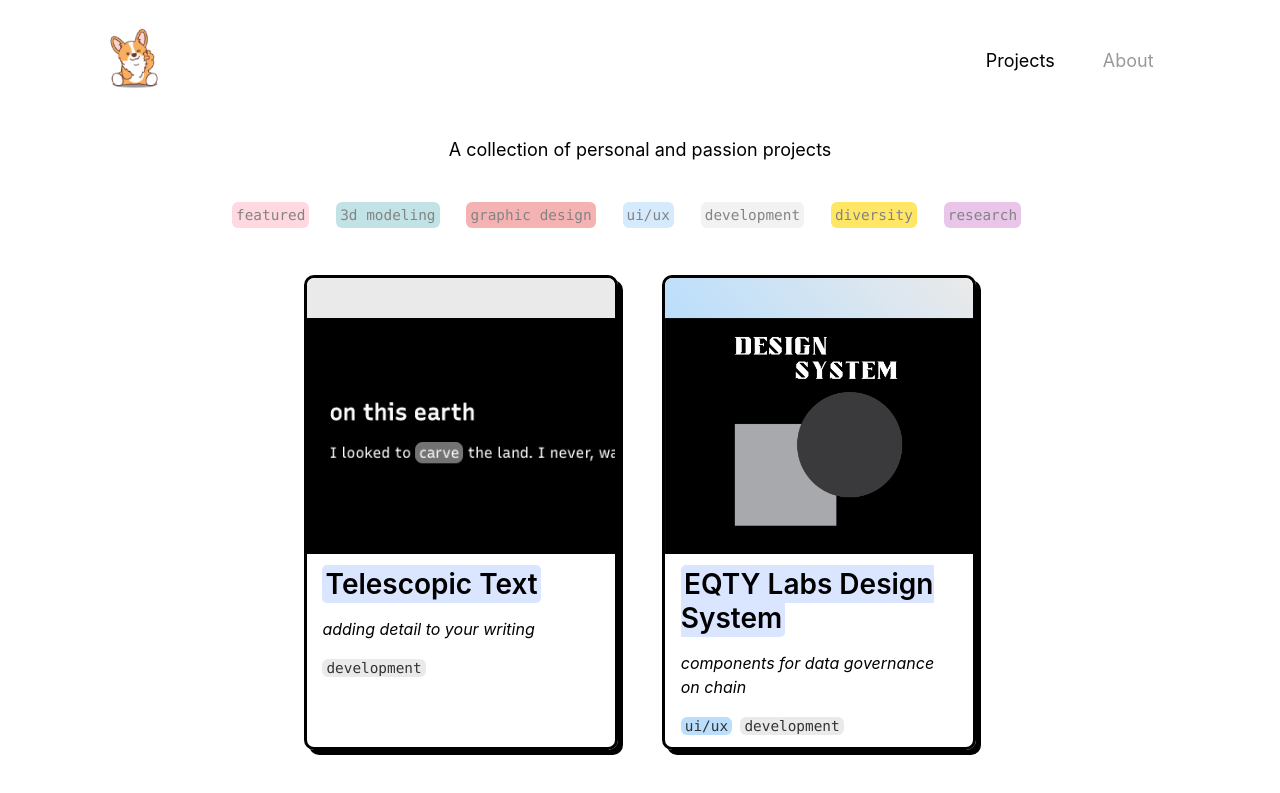
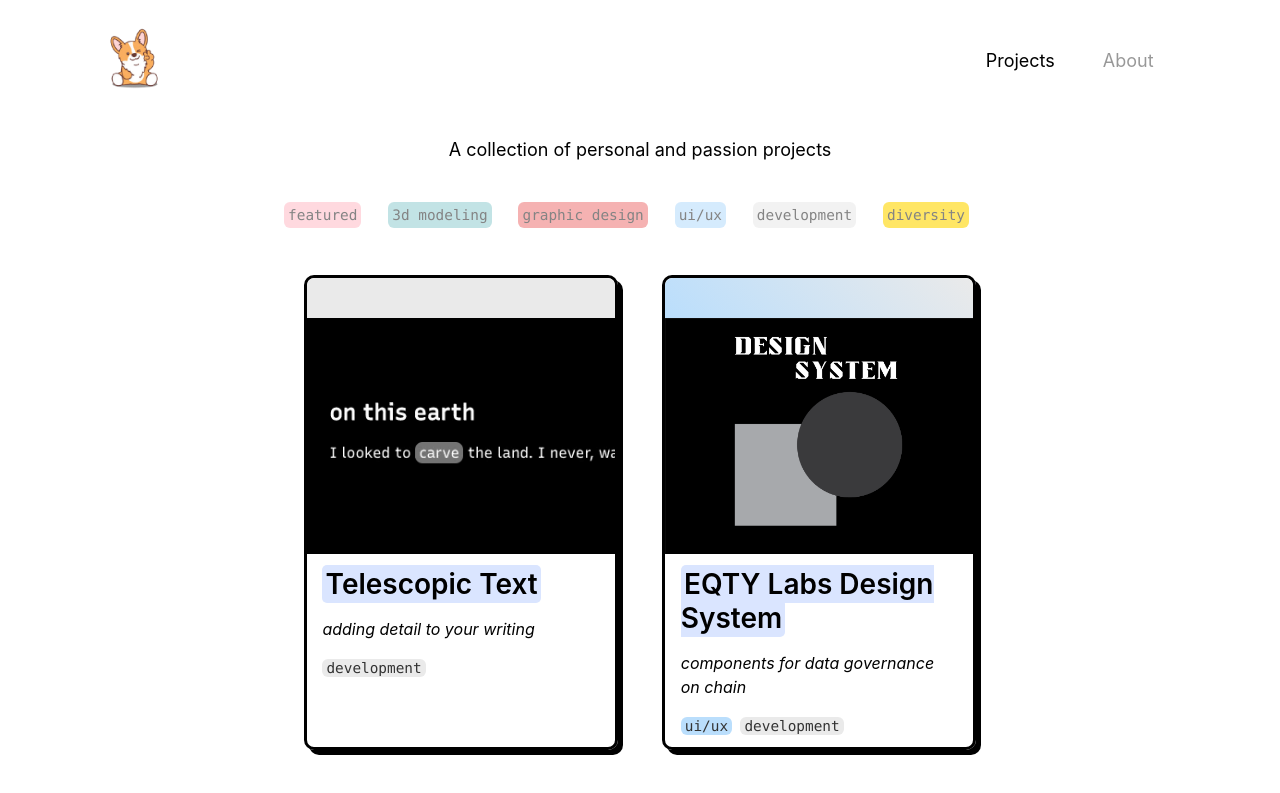
Before and after one commit to zhaovan/personal-site, a Next.js app: page /projects in a window 1280 px wide. Shown: the top 793 px of the page. Built offline with nearby package versions, Linux system fonts and the light colour scheme; a web font is replaced by a local one.

Commit message:
removes research

```diff
--- a/pages/projects.js
+++ b/pages/projects.js
@@ -13,7 +13,6 @@ const filters = [
   "ui/ux",
   "development",
   "diversity",
-  "research",
 ];
 
 const tagToColors = {
@@ -21,7 +20,6 @@ const tagToColors = {
   "3d modeling": "#9ad1d4",
   "ui/ux": "#BADEFC",
   diversity: "#ffd700",
-  research: "#DDA0DD",
   development: "#eaeaea",
   "graphic design": "#F08080",
 };
```
